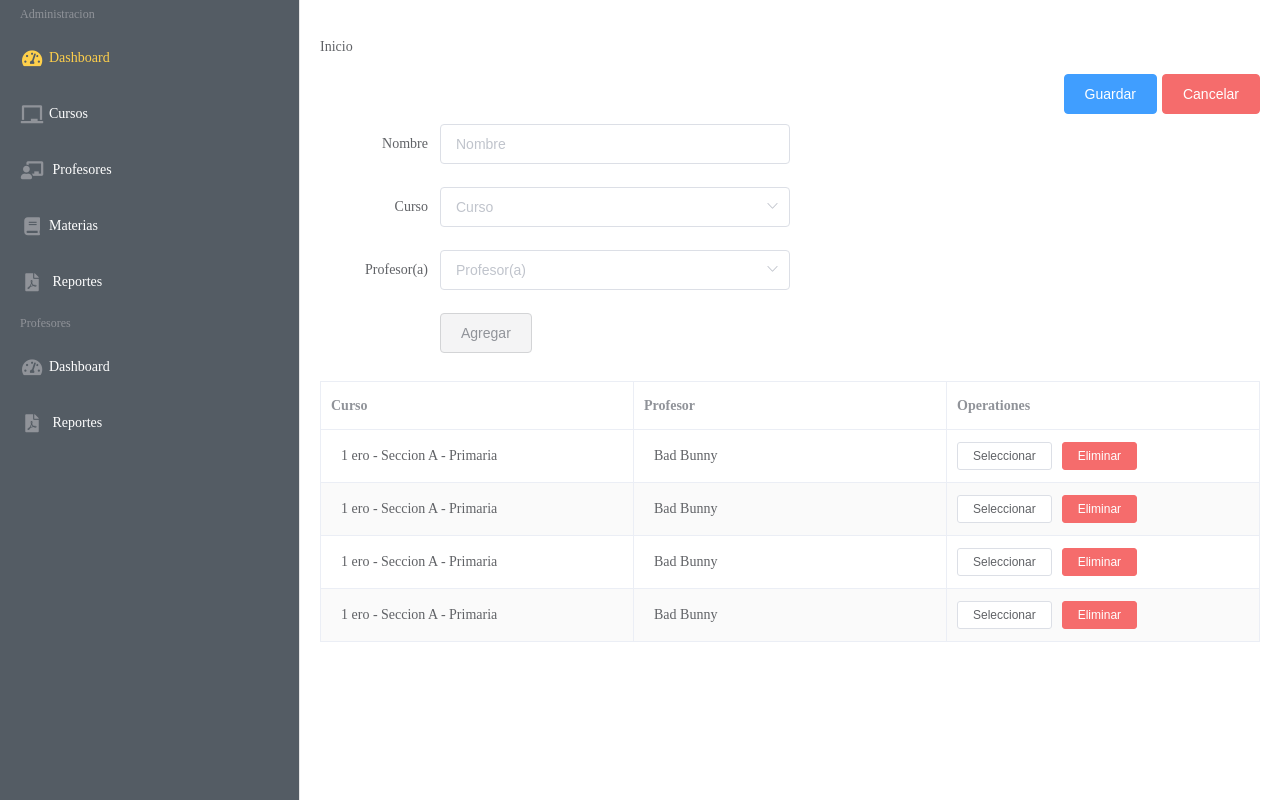
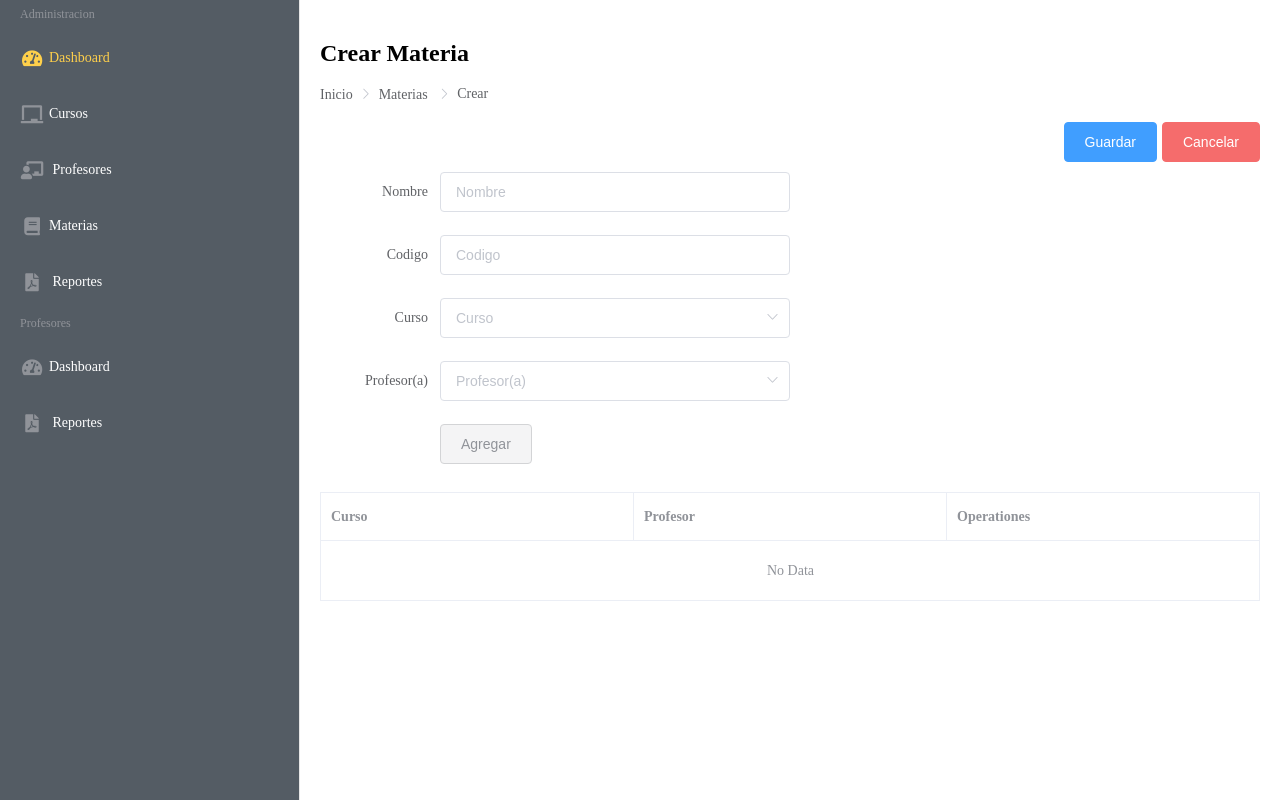
Before and after one commit to cesarmedinaalmonte/gsaxfe-vuejs, a Vue app: page /materias/crear in a window 1280 px wide. Built offline with nearby package versions, Linux system fonts and the light colour scheme.

Commit message:
Lista de Materias consultando y funcionando

```diff
--- a/src/components/Materias/MateriaFormulario.vue
+++ b/src/components/Materias/MateriaFormulario.vue
@@ -15,19 +15,22 @@
                     <el-form ref="form" label-width="120px">
 
                         <el-form-item label="Nombre">
-                            <el-input placeholder="Nombre"></el-input>
+                            <el-input placeholder="Nombre" v-model="materia.nombre"></el-input>
+                        </el-form-item>
+
+                        <el-form-item label="Codigo">
+                            <el-input placeholder="Codigo" v-model="materia.codigo"></el-input>
                         </el-form-item>
 
                         <!-- <el-card shadow="hover"> -->
 
                             <el-form-item label="Curso">
-                                <el-select placeholder="Curso" style="width:100%;">
-                                    <el-option label="1 ero - Seccion A - Primaria" value="1"></el-option>
-                                    <el-option label="1 ero - Seccion B - Primaria" value="2"></el-option>
-                                    <el-option label="1 ero - Seccion B - Primaria" value="3"></el-option>
-                                    <el-option label="2 do - Seccion A - Primaria" value="4"></el-option>
-                                    <el-option label="2 do - Seccion B - Primaria" value="5"></el-option>
-                                    <el-option label="2 do - Seccion B - Primaria" value="6"></el-option>
+                                <el-select placeholder="Curso" style="width:100%;" >
+                                    <el-option v-for="item in cursos"
+                                               :key="item.id"
+                                               :label="item.nombre"
+                                               :value="item.id"
+                                    ></el-option>
                                 </el-select>
                             </el-form-item>
 
@@ -88,31 +91,121 @@
     </el-row>
 </template>
 
+
 <script>
+    import axios from '@/plugins/axios'
+
+    const MateriaModel = function(data = {}){
+        return {
+            id: data.id ? data.id : "",
+            nombre:  data.nombre ? data.nombre : "",
+            codigo:  data.codigo ? data.codigo : "",
+        };
+    }
+
+    const MateriaFormRules = function(){
+        return {
+            nombre: [{ required: true, message: 'El nombre es requerido', trigger: 'change' },],
+            codigo: [{ required: true, message: 'El codigo es requerido', trigger: 'change' },],
+
+        }
+    }
+
     export default {
-    name: 'MateriaFormulario',
+        name: 'CursoLista',
         data() {
             return {
-            tableData: [
-                {
-                    curso: '1 ero - Seccion A - Primaria',
-                    Profesor: 'Bad Bunny'
+
+                materia: MateriaModel(),
+                rules: MateriaFormRules()
+
+            }
         },
-                {
-                    curso: '1 ero - Seccion A - Primaria',
-                    Profesor: 'Bad Bunny'
+        methods: {
+            async init(){
+                let _this = this;
+                // mostrar un loading si hay tiempo
+                if (typeof this.$route.params.materia_id !== 'undefined'){
+                    // console.log();
+                    axios.get(`/materia/${this.$route.params.materia_id}/`)
+                        .then((response) => {
+                            _this.materia = response.data;
+                            // actualiza el header
+                            let nombre =  _this.materia.nombre;
+                            this.$store.dispatch('updateHeader', {
+                                title: nombre,
+                                breadcrumb: ['Materias', nombre]
+                            })
+                        }).catch((error)=> {
+                        if (error.response.status === 404){ // not found
+                            _this.$router.push({name: 'not_found'});
+                        }
+                    });
+
+                }else{
+                    _this.limpiar();
+                    this.$store.dispatch('updateHeader', {
+                        title: 'Crear Materia',
+                        breadcrumb: ['Materias', 'Crear']
+                    })
+                }
             },
-                {
-                    curso: '1 ero - Seccion A - Primaria',
-                    Profesor: 'Bad Bunny'
-                },
-                {
-                    curso: '1 ero - Seccion A - Primaria',
-                    Profesor: 'Bad Bunny'
+            guardar: function(){
+                let _this = this;
+
+                // validacion de formulario
+                this.$refs.formulario_materia.validate((valid) => {
+                    if (valid) {
+                        if (_this.materia.id){ // editar profesor
+                            axios.put(`/materia/${this.$route.params.materia_id}/`, _this.materia)
+                                .then((response) => {
+                                    this.$notify({
+                                        title: 'Bien!',
+                                        message: 'Cambios registrados correctamente.',
+                                        type: 'success'
+                                    });
+                                }).catch((error)=> {
+                                this.$notify.error({
+                                    title: 'Error',
+                                    message: 'Ocurrio un error registrando los cambios.',
+                                });
+                            });
+
+                        }else{ // crear profesor
+                            axios.post(`/materia/`, _this.materia)
+                                .then((response) => {
+                                    let data = response.data;
+                                    this.$notify({
+                                        title: 'Bien!',
+                                        message: 'Materia creada satisfactoriamente.',
+                                        type: 'success'
+                                    });
+                                    // redireccionar a la ruta de editar
+                                    _this.$router.push({name: 'editar_materia', params: {materia_id: data.id }});
+                                }).catch((error)=> {
+                                this.$notify.error({
+                                    title: 'Error',
+                                    message: 'Ocurrio un error creando la materia.',
+                                });
+                            });
+                        }
+                    }else{
+                        this.$notify({
+                            title: 'Alerta',
+                            message: 'Error en formulario.',
+                            type: 'warning'
+                        });
                     }
 
-            ]
+                });
+            },
+            limpiar: function(){
+                let _this = this;
+                _this.profesor = MateriaModel({});
             }
         },
+        beforeMount: function(){
+            this.init();
+        }
     }
 </script>
--- a/src/components/Materias/MateriaLista.vue
+++ b/src/components/Materias/MateriaLista.vue
@@ -23,23 +23,9 @@
                         </el-table-column>
 
                         <el-table-column
-                            label="Curos">
+                            label="Codigo">
                             <template slot-scope="scope">
-                                <span style="margin-left: 10px">{{ scope.row.curso }}</span>
-                            </template>
-                        </el-table-column>
-
-                        <el-table-column
-                            label="Seccion">
-                            <template slot-scope="scope">
-                                <span style="margin-left: 10px">{{ scope.row.seccion }}</span>
-                            </template>
-                        </el-table-column>
-
-                        <el-table-column
-                            label="Nivel">
-                            <template slot-scope="scope">
-                                <span style="margin-left: 10px">{{ scope.row.nivel }}</span>
+                                <span style="margin-left: 10px">{{ scope.row.codigo }}</span>
                             </template>
                         </el-table-column>
 
@@ -52,7 +38,7 @@
                         </el-table-column>
 
                         <el-table-column
-                            label="Operationes">
+                            label="Operationes">KK
                             <template slot-scope="scope">
                                 <el-button size="mini">Editar</el-button>
                             </template>
@@ -77,76 +63,41 @@
 
 <script>
     import axios from '@/plugins/axios'
-
-    const MateriaModel = function(data = {}){
+export default {
+    name: 'MateriaLista',
+        data() {
         return {
-            id: data.id ? data.id : "",
-            nombre:  data.nombre ? data.nombre : "",
-            apellido:  data.apellido ? data.apellido : "",
-
-        };
-    }
-
-    const ProfesorFormRules = function(){
-        return {
-            nombre: [{ required: true, message: 'El nombre es requerido', trigger: 'change' },],
-            apellido: [{ required: true, message: 'El apellido es requerido', trigger: 'change' },],
-            direccion: [{ required: true, message: 'El direccion es requerido', trigger: 'change' },],
-            telefono: [{ min: 10, max: 10, message: 'El telefono debe tener 10 numeros', trigger: 'change' }]
-        }
-    }
-
-    export default {
-    name: 'CursoLista',
-    data() {
-        return {
-            pageNumber: 5,
-            tableData: [
-                {
-                    date: '2016-05-03',
-                    nombre: 'Matematicas',
-                    seccion: 'A',
-                    nivel: 'Primaria',
-                    curso: '1 ero',
-                },
-                {
-                    date: '2016-05-03',
-                    nombre: 'Ciencias Sociales',
-                    seccion: 'A',
-                    nivel: 'Primaria',
-                    curso: '1 ero',
-                },
-                {
-                    date: '2016-05-03',
-                    nombre: 'Matematicas',
-                    seccion: 'B',
-                    nivel: 'Primaria',
-                    curso: '2 do',
-                },
-                {
-                    date: '2016-05-03',
-                    nombre: 'Dibujo',
-                    seccion: 'A',
-                    nivel: 'Inicial',
-                    curso: '1 ero',
-                },
-                {
-                    date: '2016-05-03',
-                    nombre: 'Educacion Fisica',
-                    seccion: '',
-                    nivel: 'Primaria',
-                    curso: '3 ero',
-                },
-                {
-                    date: '2016-05-03',
-                    nombre: 'Ciencias Naturales',
-                    seccion: 'C',
-                    nivel: 'Primaria',
-                    curso: '1 ero',
-                },
-
-            ]
+            pageNumber: 1,
+            totalRecords: 0,
+            tableData: []
         }
     },
-}
+    methods:{
+        listaMateria: function(){
+            let _this = this;
+            axios.get(`/materia/?page=${_this.pageNumber}`)
+                .then((response) => {
+
+                    _this.tableData = response.data.results;
+                    _this.totalRecords = response.data.count;
+
+                }).catch((error)=> {
+                console.log(error);
+            });
+        }
+    },
+    beforeMount: function(){
+        this.$store.dispatch('updateHeader', {
+            title: 'Lista de Materias',
+            breadcrumb: ['Materias']
+        })
+        this.listaMateria();
+    }
+    }
 </script>
+
+<style>
+    table.el-table__body {
+        overflow-x: scroll;
+    }
+</style>
```
Lines whose indentation alone changed are shown as unchanged.
